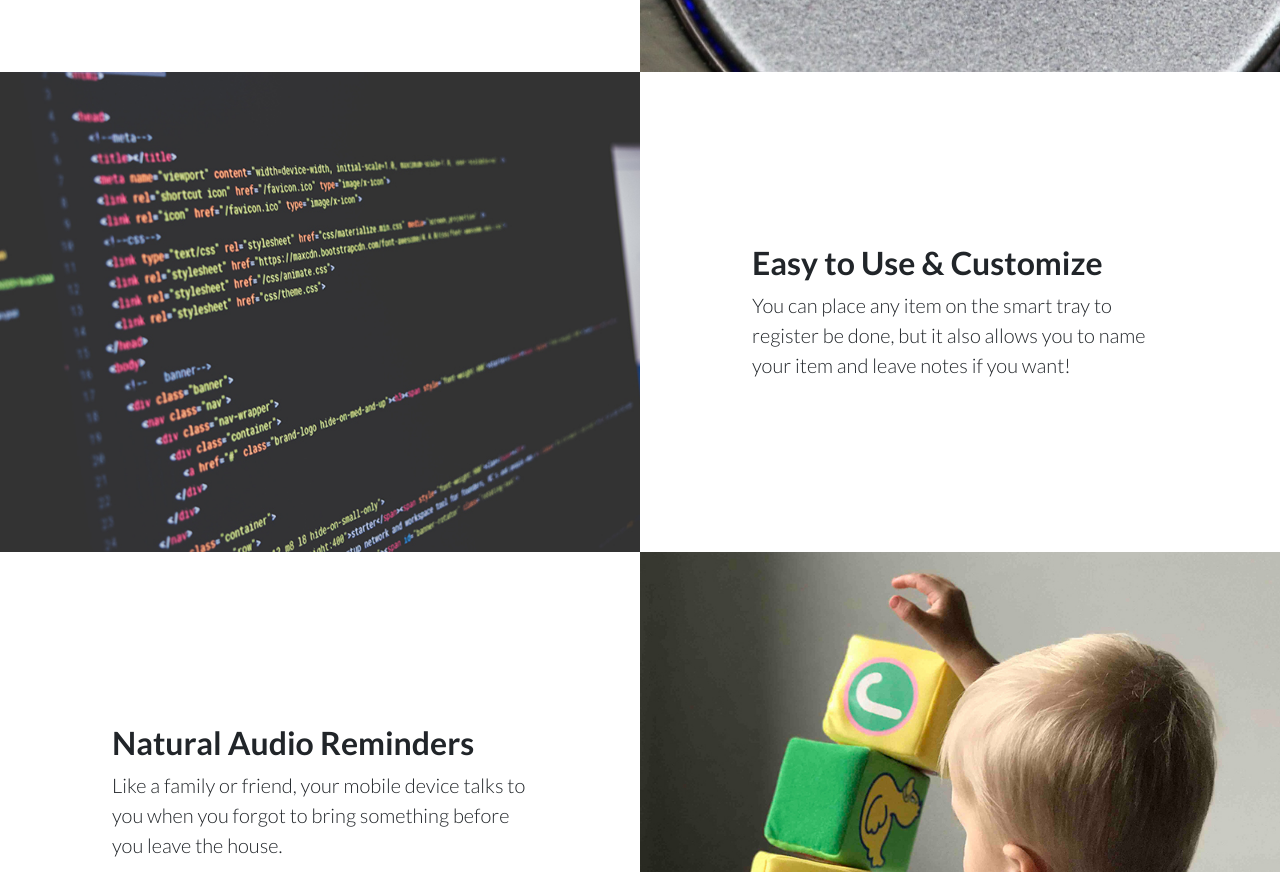
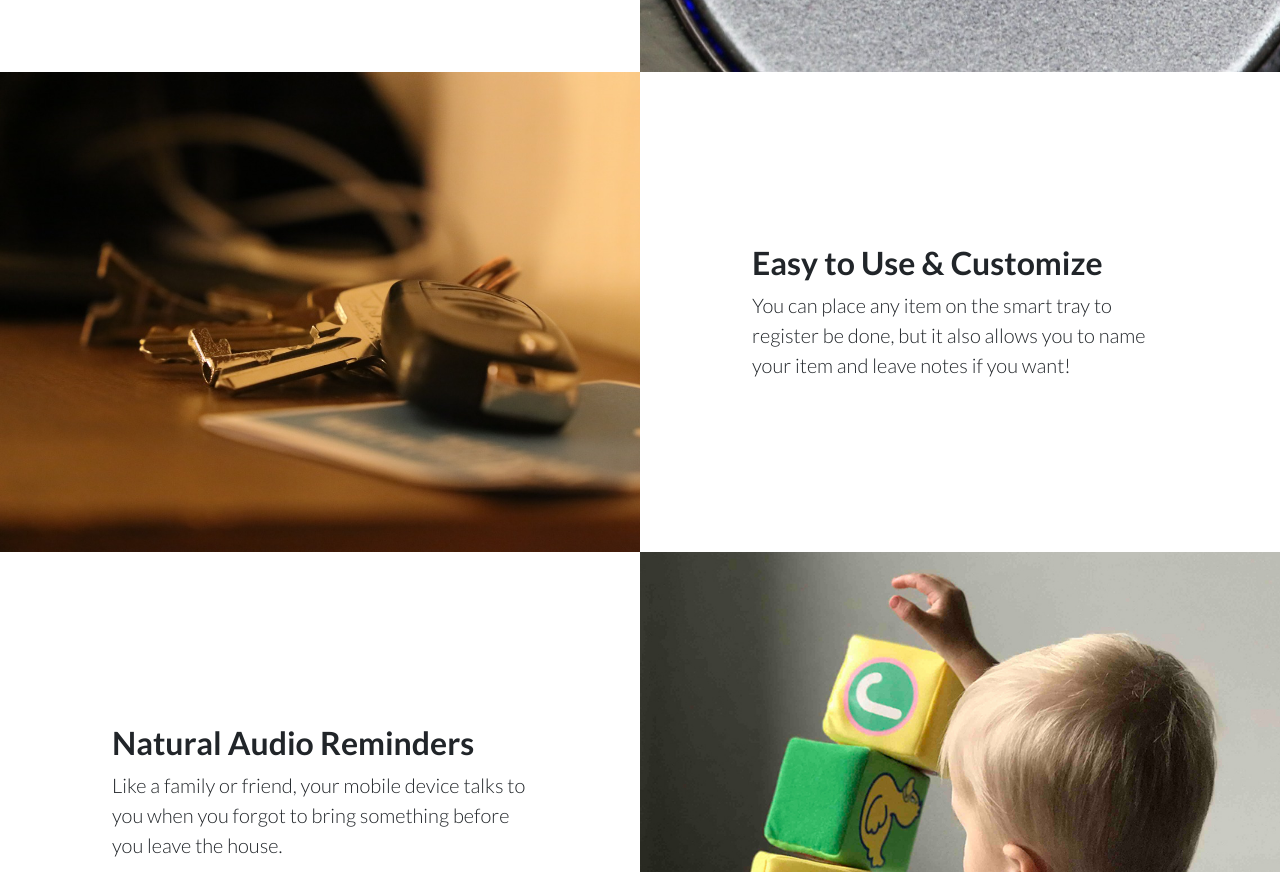
Before and after one commit to jamesylgan/ForgetMeNot, a website: page index.html in a window 1280 px wide. Shown: the part 1581-2453 px from the top of the page. Drawn offline with Linux system fonts and the light colour scheme.

Commit message:
Update index.html

```diff
--- a/index.html
+++ b/index.html
@@ -99,7 +99,7 @@
           </div>
         </div>
         <div class="row no-gutters">
-          <div class="col-lg-6 text-white showcase-img" style="background-image: url('img/bg-showcase-2.jpg');"></div>
+          <div class="col-lg-6 text-white showcase-img" style="background-image: url('img/car_key.jpg');"></div>
           <div class="col-lg-6 my-auto showcase-text">
             <h2>Easy to Use &amp; Customize</h2>
             <p class="lead mb-0">You can place any item on the smart tray to register be done, but it also allows you to name your item and leave notes if you want!</p>
```
